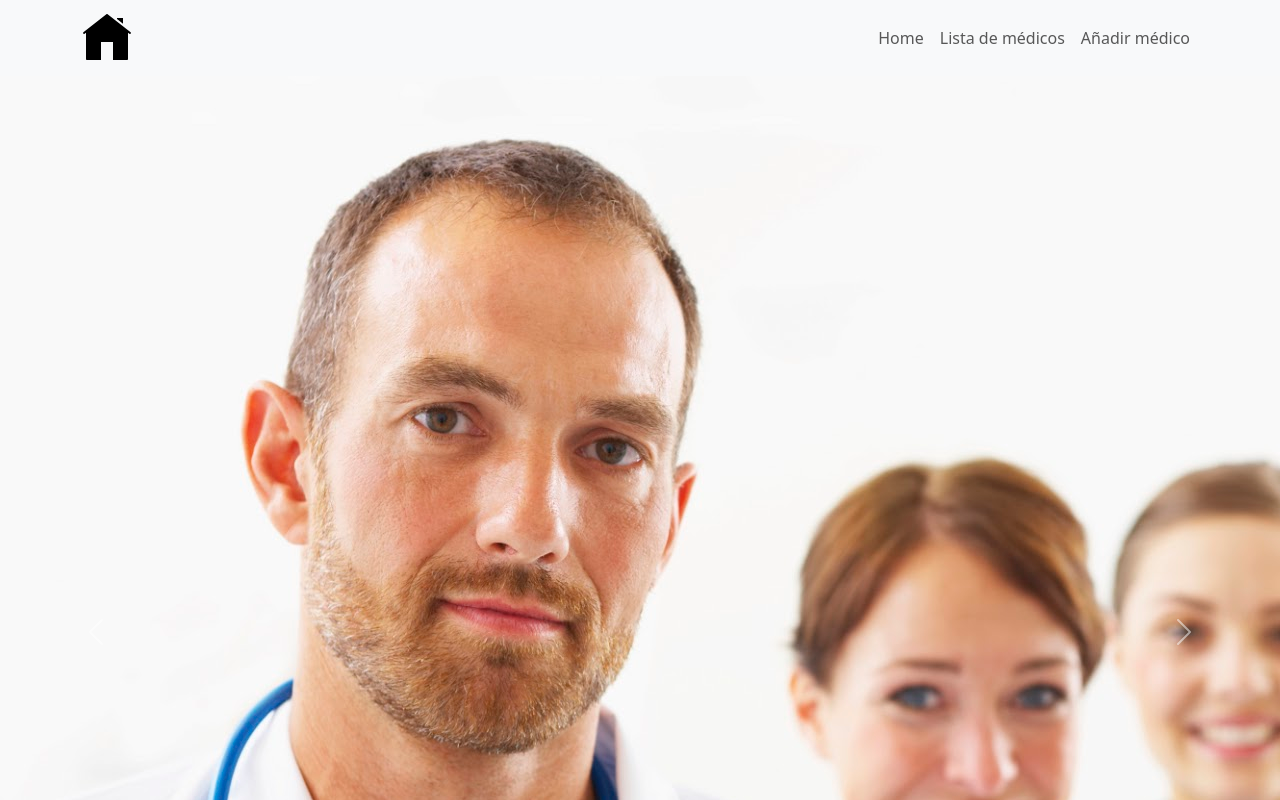
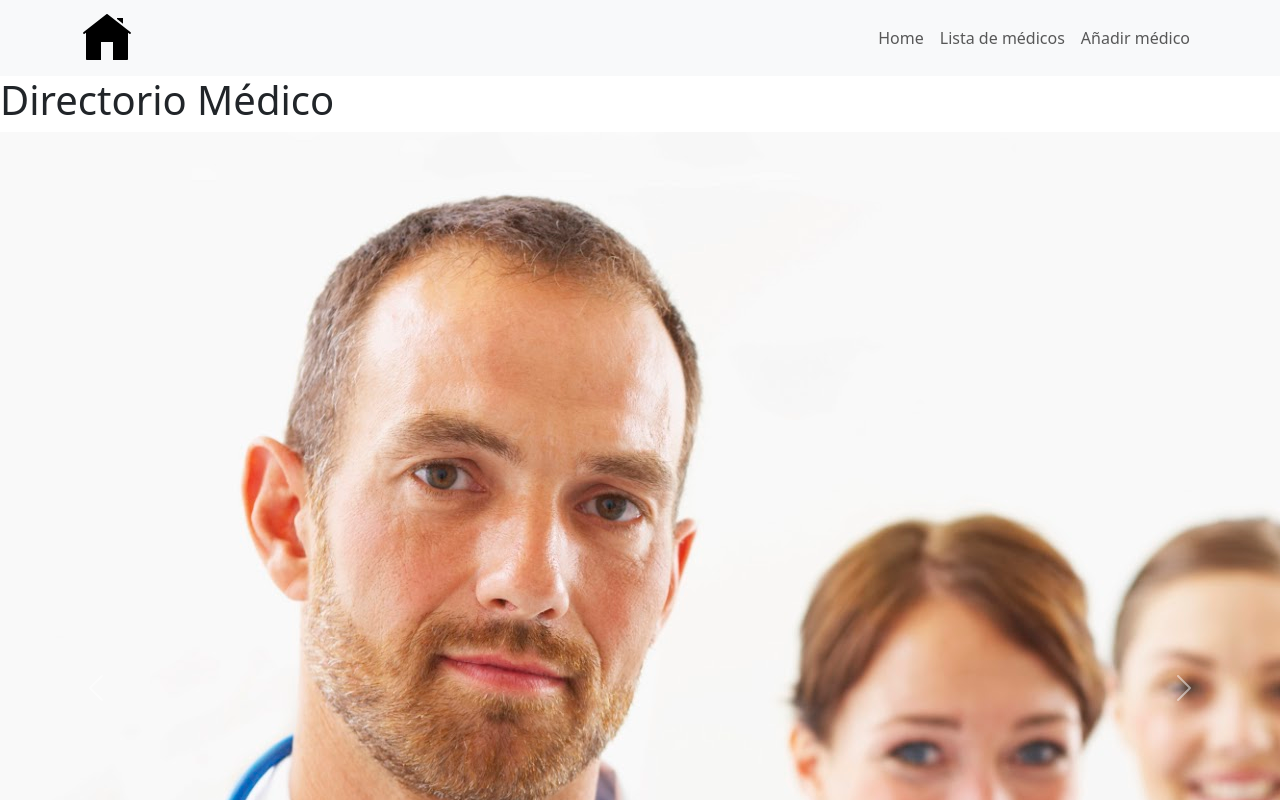
Before and after one commit to INF331-project/MedDirectory, a React (Vite) app in the folder MedDirectory/: page / in a window 1280 px wide. Shown: the top 800 px of the page. Built offline with nearby package versions, Linux system fonts and the light colour scheme.

Commit message:
MEDD-9 h1

```diff
--- a/MedDirectory/src/App.jsx
+++ b/MedDirectory/src/App.jsx
@@ -16,6 +16,7 @@ export default function App() {
     <>
       <BrowserRouter>
       <NavBar />
+      <h1>Directorio Médico</h1>
       <Routes>
         <Route path="/" element={<Home />} />
         <Route path="/editmed" element={<EditMed />} />
```
